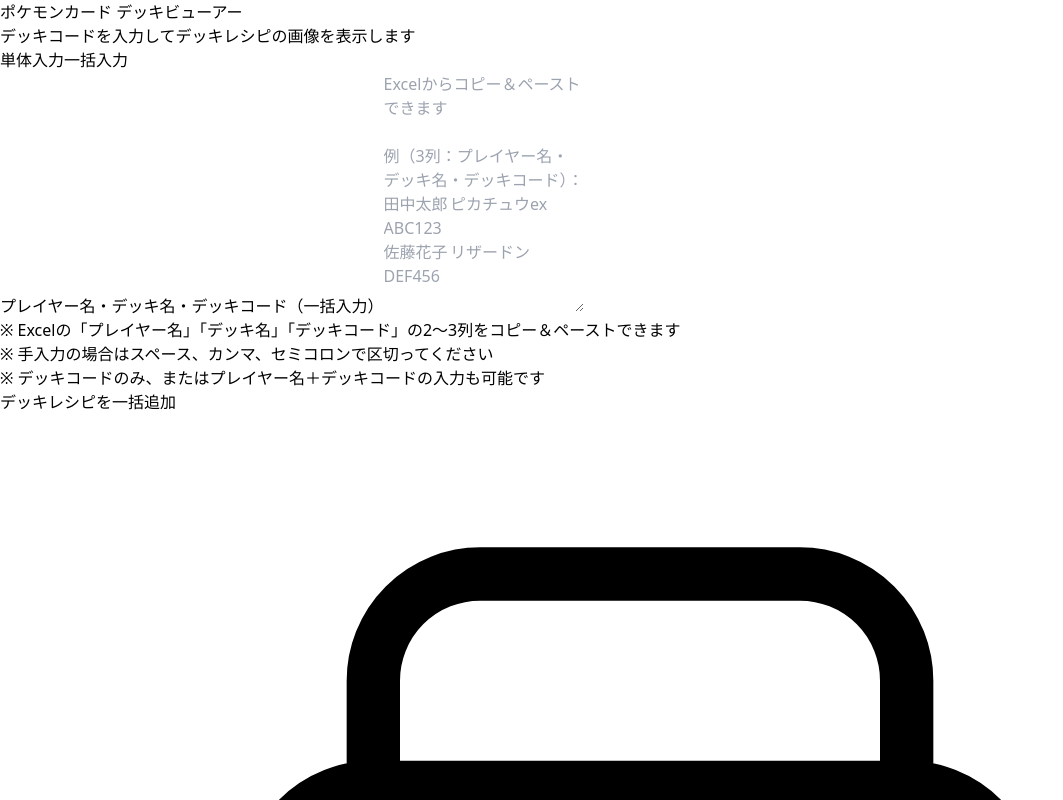
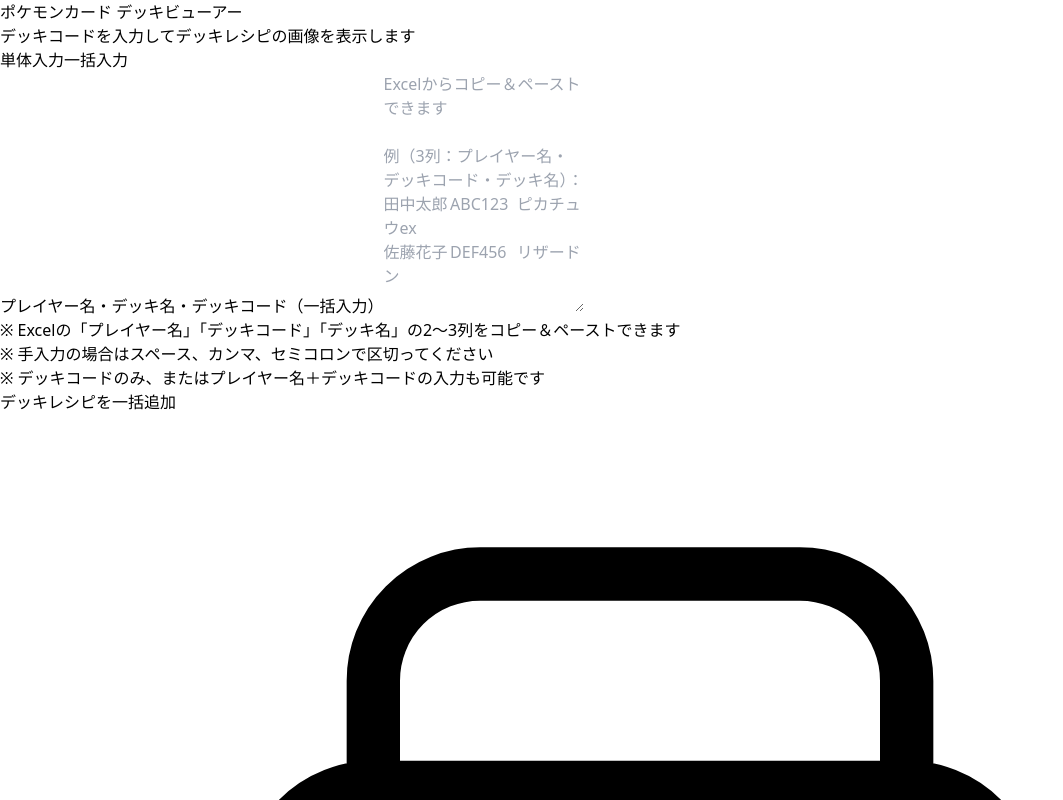
Before and after one commit to yuzuki0371/PokemonTCGJPDeckViewer, a React (Vite) app: page / in a window 1280 px wide. Both pictures are taken after a click on the button "一括入力". Shown: the top 800 px of the page, without its empty margins (0-1063 px from the left). Built offline with nearby package versions, Linux system fonts and the light colour scheme.

Commit message:
feat: デッキ名の位置を修正し、プレースホルダーとコメントを更新

```diff
--- a/src/components/FormInput.tsx
+++ b/src/components/FormInput.tsx
@@ -137,14 +137,14 @@
               id="bulkInput"
               value={formState.bulkMode.input}
               onChange={(e) => formActions.updateBulkInput(e.target.value)}
-              placeholder={"Excelからコピー＆ペーストできます\n\n例（3列：プレイヤー名・デッキ名・デッキコード）：\n田中太郎\tピカチュウex\tABC123\n佐藤花子\tリザードン\tDEF456\n\n例（2列：プレイヤー名・デッキコード）：\n田中太郎\tABC123\n佐藤花子\tDEF456\n\n例（手入力）：\n田中太郎 ピカチュウex ABC123\nGHI789（デッキコードのみ）"}
+              placeholder={"Excelからコピー＆ペーストできます\n\n例（3列：プレイヤー名・デッキコード・デッキ名）：\n田中太郎\tABC123\tピカチュウex\n佐藤花子\tDEF456\tリザードン\n\n例（2列：プレイヤー名・デッキコード）：\n田中太郎\tABC123\n佐藤花子\tDEF456\n\n例（手入力）：\n田中太郎 ABC123 ピカチュウex\nGHI789（デッキコードのみ）"}
               rows={10}
               className="w-full px-4 py-2 border border-gray-300 rounded-md focus:ring-2 focus:ring-blue-500 focus:border-transparent resize-vertical font-mono text-sm"
             />
             <div className="mt-2 text-sm text-gray-500 space-y-1">
               <p>
                 ※
-                Excelの「プレイヤー名」「デッキ名」「デッキコード」の2〜3列をコピー＆ペーストできます
+                Excelの「プレイヤー名」「デッキコード」「デッキ名」の2〜3列をコピー＆ペーストできます
               </p>
               <p>
                 ※
--- a/src/utils/deckUtils.ts
+++ b/src/utils/deckUtils.ts
@@ -11,10 +11,10 @@
   if (line.includes("\t")) {
     const parts = line.split("\t");
     if (parts.length >= 3) {
-      // 3列: プレイヤー名、デッキ名、デッキコード
+      // 3列: プレイヤー名、デッキコード、デッキ名
       playerName = parts[0]?.trim();
-      deckName = parts[1]?.trim();
-      code = parts[2]?.trim() || "";
+      code = parts[1]?.trim() || "";
+      deckName = parts[2]?.trim();
     } else {
       // 2列: プレイヤー名、デッキコード
       playerName = parts[0]?.trim();
@@ -24,10 +24,10 @@
     // 他の区切り文字で分割を試す
     const parts = line.split(/[,;\s]+/);
     if (parts.length >= 3) {
-      // 3要素: プレイヤー名、デッキ名、デッキコード
+      // 3要素: プレイヤー名、デッキコード、デッキ名
       playerName = parts[0]?.trim();
-      deckName = parts[1]?.trim();
-      code = parts[2]?.trim() || "";
+      code = parts[1]?.trim() || "";
+      deckName = parts[2]?.trim();
     } else if (parts.length >= 2) {
       playerName = parts[0]?.trim();
       code = parts[1]?.trim() || "";
```
